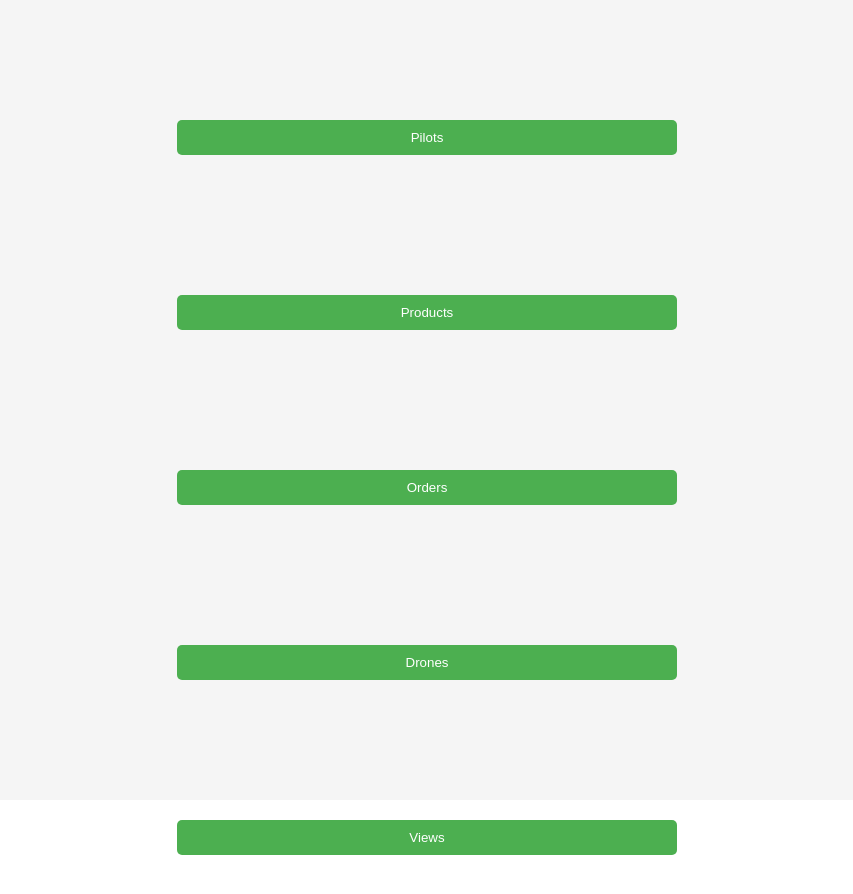
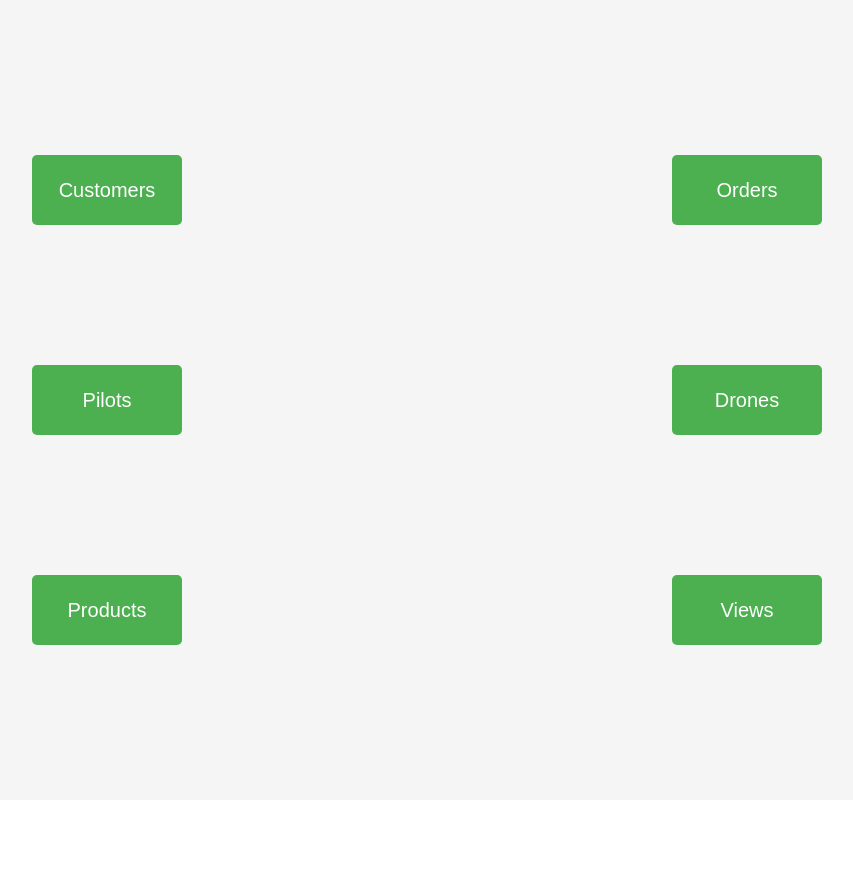
Before and after one commit to NamkhangNLe/drone-dispatch, a React (Create React App) app: page / in a window 1280 px wide. Shown: the top 894 px of the page, without its empty margins (213-1066 px from the left). After the commit the page ends 800 px from the top, so only its background shows below. Built offline with nearby package versions, Linux system fonts and the light colour scheme.

Commit message:
Improve button styling and layout in App.css and App.js

```diff
--- a/src/App.css
+++ b/src/App.css
@@ -1,30 +1,32 @@
 .App {
   display: flex;
-  justify-content: center;
+  justify-content: space-around; /* This will space the columns apart */
   align-items: center;
   height: 100vh;
   background-color: #f5f5f5;
 }
 
-.button-columns {
+.button-column {
   display: flex;
-  flex-direction: row;
-  flex-wrap: wrap;
+  flex-direction: column;
   justify-content: space-around;
-  align-items: center;
-  width: 50%;
 }
 
 .button {
-  flex: 1 0 30%;
-  margin: 70px;
-  padding: 10px;
+  display: flex;
+  justify-content: center;
+  align-items: center;
+  margin: 70px 70px;
+  padding: 30px;
+  font-size: 20px;
   text-align: center;
   background-color: #4CAF50;
   color: white;
   border: none;
   border-radius: 5px;
   cursor: pointer;
+  width: 150px;
+  height: 70px;
 }
 
 .button:hover {
--- a/src/App.js
+++ b/src/App.js
@@ -6,9 +6,16 @@ function App() {
 
   return (
     <div className="App">
-      <div className="button-columns">
-        {buttons.map((label, index) => (
-          <button key={index} className={`button ${index % 2 === 0 ? 'column-1' : 'column-2'}`}>
+      <div className="button-column">
+        {buttons.slice(0, 3).map((label, index) => (
+          <button key={index} className="button">
+            {label}
+          </button>
+        ))}
+      </div>
+      <div className="button-column">
+        {buttons.slice(3).map((label, index) => (
+          <button key={index} className="button">
             {label}
           </button>
         ))}
```
